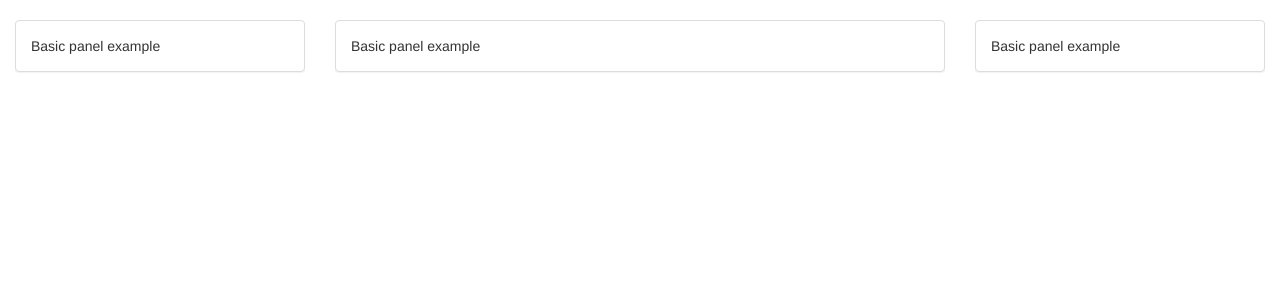
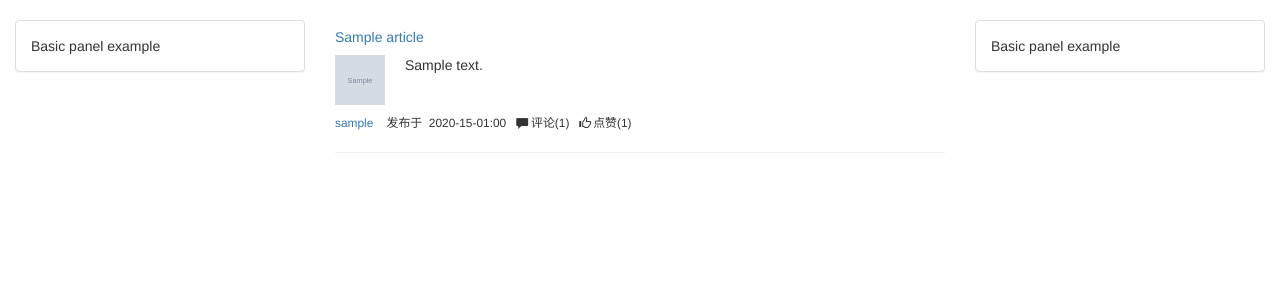
Before and after one commit to litaolemo/cnblog, a Django app: page / in a window 1280 px wide. Shown: the part 52-352 px from the top of the page. Run offline with Django 3.2, Linux system fonts and the light colour scheme; tables that the repository leaves empty hold one stand-in row (values such as "Sample post"); grey boxes marked "Sample" are stand-in pictures; some libraries are stand-ins or nearby versions.

Commit message:
功能完善

```diff
--- a/blog/models.py
+++ b/blog/models.py
@@ -1,10 +1,4 @@
 from django.db import models
-
-# Create your models here.
-
-
-from django.db import models
-
 # Create your models here.
 
 
--- a/blog/views.py
+++ b/blog/views.py
@@ -1,5 +1,5 @@
 from django.shortcuts import render, HttpResponse,redirect
-from blog.models import UserInfo
+from blog.models import *
 from django.http import JsonResponse
 from django.contrib import auth
 from blog.Myforms import UserForm
@@ -40,7 +40,8 @@ def get_valid_Code_img(requset):
 
 
 def index(request):
-    return render(request, "index.html")
+    article_list = Article.objects.all()
+    return render(request, "index.html",locals())
 
 
 def register(request):
@@ -57,7 +58,7 @@ def register(request):
             extra = {}
             if file_obj:
                 extra["avatar"] = file_obj
-            user_obj = UserInfo.objects.create_user(username=user, password=pwd, email=email, avatar=file_obj, **extra)
+            user_obj = UserInfo.objects.create_user(username=user, password=pwd, email=email, **extra)
 
         else:
             print(form.cleaned_data)
@@ -72,3 +73,21 @@ def logout(request):
     auth.logout(request)
     #request.session.flush()
     return redirect("/index/")
+
+def home_site(requset,username):
+    """
+    个人站点视图函数
+    :param requset:
+    :return:
+    """
+    # print(username)
+    user = UserInfo.objects.filter(username=username).first()
+    if not user:
+        return render(requset,"not_found.html")
+    # 查询当前站点对象
+    #blog = user.blog
+    # 当前用户或站点对应的所有文章
+    # 查询当前站点对象
+    #article_list = user.article_set.all()
+    article_list = Article.objects.filter(user=user)
+    return render(requset,"home_site.html")
--- a/cnblog/settings.py
+++ b/cnblog/settings.py
@@ -112,7 +112,7 @@ AUTH_PASSWORD_VALIDATORS = [
 
 LANGUAGE_CODE = 'en-us'
 
-TIME_ZONE = 'UTC'
+TIME_ZONE = 'Asia/Shanghai'
 
 USE_I18N = True
 
--- a/cnblog/urls.py
+++ b/cnblog/urls.py
@@ -26,7 +26,7 @@ urlpatterns = [
     path('get_valid_Code_img/',views.get_valid_Code_img),
     path('register/',views.register),
     path('logout/',views.logout),
-
     #media配置
-    re_path(r"media/(?P<path>.*)$",serve,{"document_root":settings.MEDIA_ROOT})
+    re_path(r"media/(?P<path>.*)$",serve,{"document_root":settings.MEDIA_ROOT}),
+    re_path("^(?P<username>\w+)$",views.home_site),
 ]
--- a/templates/index.html
+++ b/templates/index.html
@@ -11,6 +11,17 @@
             font-size: 18px;
             margin-right: 10px;
             vertical-align: -3px;
+        }
+        .pub_info{
+            margin-top: 10px;
+        }
+        .pub_info .glyphicon-comment{
+            vertical-align: -1px;
+            margin-right: 3px;
+        }
+        .pub_info .glyphicon-thumbs-up{
+            vertical-align: -1px;
+            margin-right: 2px;
         }
     </style>
 </head>
@@ -74,10 +85,30 @@
             </div>
         </div>
         <div class="col-md-6">
-            <div class="panel panel-default">
-                <div class="panel-body">
-                    Basic panel example
-                </div>
+            <div class="article_list">
+                {% for foo in article_list %}
+                    <div class="article-item">
+                        <h5><a href="">{{ foo.title }}</a></h5>
+                        <div class="article-desc">
+                        <span class="media-left">
+                            <a href="" >
+                                <img  width="50" height="50" src="media/{{ foo.user.avatar }}" alt="">
+                            </a>
+                        </span>
+                            <span class="media-right">
+                                {{ foo.desc }}
+                            </span>
+                        </div>
+                        <div class="small pub_info">
+                            <span><a href="">{{ foo.user.username }}</a></span> &nbsp;&nbsp;
+                            <span>发布于&nbsp;&nbsp;{{ foo.create_time|date:"Y-d-m:i" }}</span>&nbsp;&nbsp;
+                            <span class="glyphicon glyphicon-comment"></span>评论({{ foo.comment_count }})&nbsp;&nbsp;
+                        <span class="glyphicon glyphicon-thumbs-up"></span>点赞({{ foo.up_count }})
+                        </div>
+                        <hr>
+                    </div>
+                {% endfor %}
+
             </div>
         </div>
         <div class="col-md-3">
```
Also changed, not shown: blog/admin.py (+9 -1 lines), templates/home_site.html (added, +10 -0 lines), templates/not_found.html (added, +10 -0 lines).
